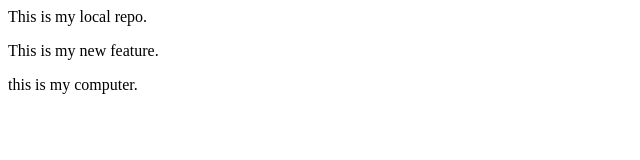
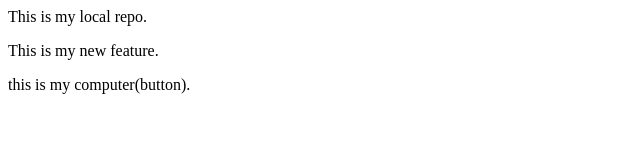
Before and after one commit to Dhananjay88097/localrepo, a plain HTML site: page index.html in a window 1280 px wide. Shown: the full height of the page, 0-640 px from the left. Drawn offline with Linux system fonts and the light colour scheme.

Commit message:
Add button

```diff
--- a/index.html
+++ b/index.html
@@ -1,3 +1,3 @@
 <p>This is my local repo. </p>
 <p>This is my new feature. </p>
-<p>this is my computer. </p>
+<p>this is my computer(button). </p>
```
